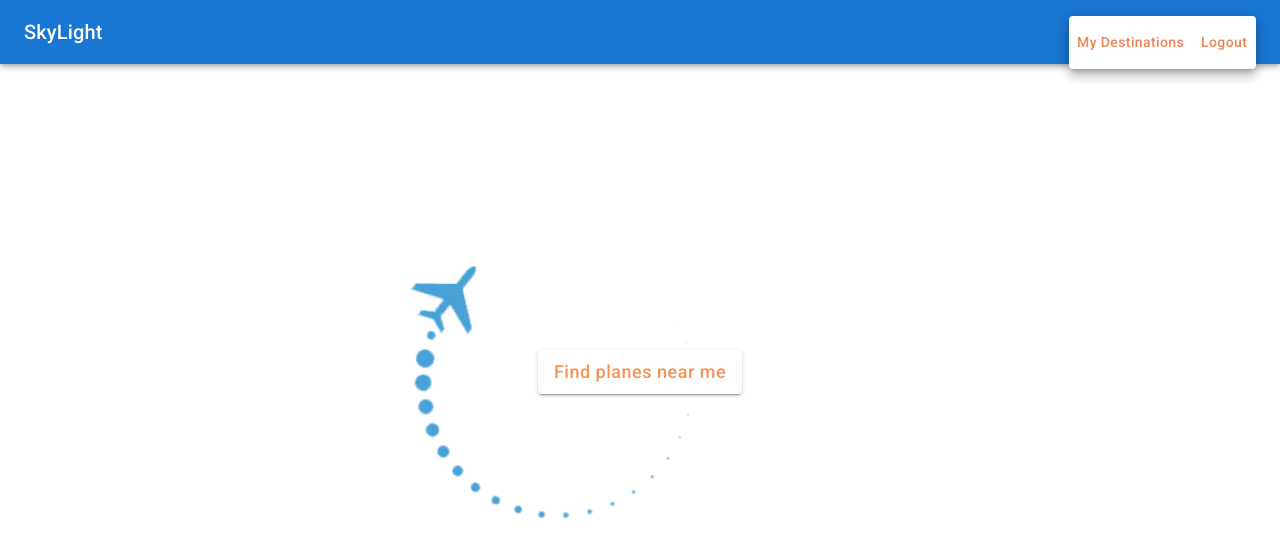
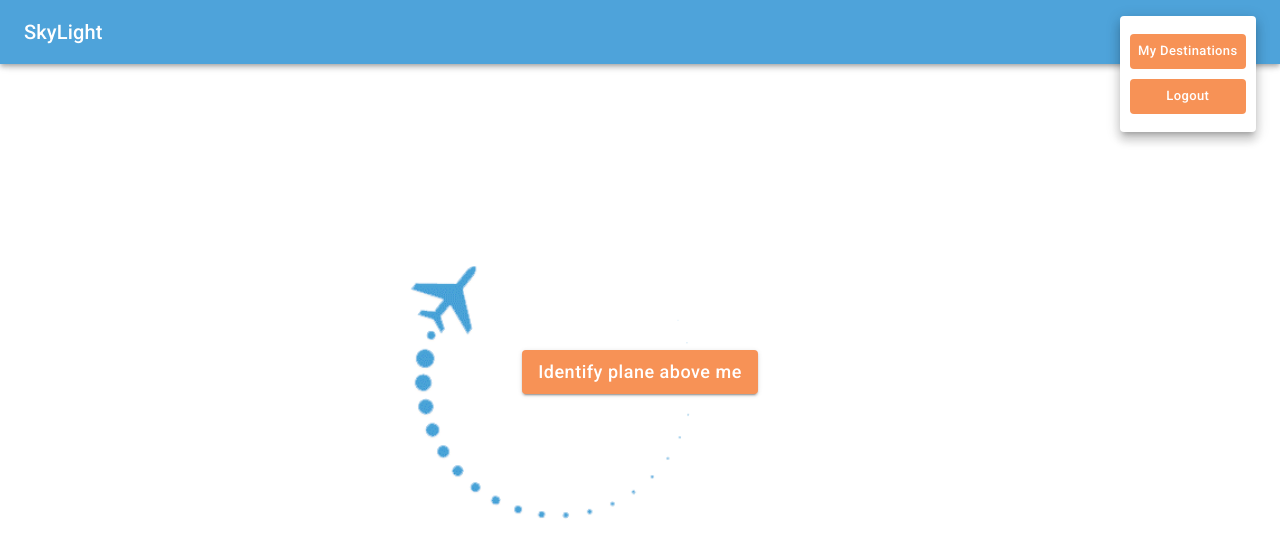
Before and after one commit to SkyL-i-ght/Skylight, a React app: page / in a window 1280 px wide. Both pictures are taken after a click on the button 1232 px from the left and 32 px from the top of the page. Shown: the top 556 px of the page. Built offline with nearby package versions, Linux system fonts and the light colour scheme; no server answers.

Commit message:
Updated styling on pages with WIP nav and destinations page

```diff
--- a/frontend/App.jsx
+++ b/frontend/App.jsx
@@ -67,7 +67,7 @@ class App extends Component {
           <div className="overlay">
           <img className="plane" src={Plane} />
 
-          <Button variant="contained" style={{ fontSize: '18px', color: "#F79256", backgroundColor: "white" }} className="findPlanesButton" component={ Link } to={'/mapview'} state={{ coords: this.state.coords, bindingBox: this.state.bindingBox }}> Find planes near me </Button>
+          <Button variant="contained" style={{ fontSize: '18px', color: "white", backgroundColor: "#F79256" }} className="findPlanesButton" component={ Link } to={'/mapview'} state={{ coords: this.state.coords, bindingBox: this.state.bindingBox }}> Identify plane above me </Button>
           </div>
 
         </div>
--- a/frontend/components/NavBar.jsx
+++ b/frontend/components/NavBar.jsx
@@ -26,12 +26,11 @@ export default function Navbar() {
   };
 
   return (
-      <AppBar >
+    <AppBar style={{backgroundColor: "#4EA3DA"}} >
       <Toolbar>
         <Typography variant="h6" component="div" sx={{ flexGrow: 1 }}>
           SkyLight
         </Typography>
-
         <div>
           <IconButton
             size="large"
@@ -57,17 +56,25 @@ export default function Navbar() {
             open={Boolean(anchorEl)}
             onClose={handleClose}
           >
-                  <div>
+            <div className="test">
               <Button
-                    id="destination"
-                    variation="contained"
-                    className="signinbtn"
-                    style={{ fontSize: '14px', color: "#EF8354", backgroundColor: "white" }}
-                    component={ Link } to={'/dataview'}>
+                variation="outlined"
+                className="dataviewbtn"
+                style={{ fontSize: '13px', color: "white", backgroundColor: "#F79256" }}
+                component={ Link }
+                to={'/dataview'}>
                   My Destinations
               </Button>
-
-                    <Button variation="outlined" className="signinbtn" style={{ fontSize: '14px', color: "#EF8354", backgroundColor: "white" }} component={ Link } to={'/signin'}> Logout</Button>
+              <div className="test2">
+              <Button
+                variation="outlined"
+                className="signinbtn"
+                style={{ fontSize: '13px', color: "white", backgroundColor: "#F79256" }}
+                component={ Link }
+                to={'/signin'}>
+                  Logout
+              </Button>
+              </div>
             </div>
           </Menu>
         </div>
--- a/frontend/routes/dataview.jsx
+++ b/frontend/routes/dataview.jsx
@@ -1,10 +1,11 @@
 import React, { Component } from 'react';
+import Navbar from '../components/Navbar.jsx';
 
 
 function DataView(props) {
 
 return (
-  <p>Hi</p>
+  <Navbar/>
 );
 }
 
--- a/frontend/styles.css
+++ b/frontend/styles.css
@@ -55,7 +55,27 @@ margin-left: -30px;
   color: black;
 }
 
+.dataviewbtn {
+  text-transform: unset !important;
+  color: black;
+  margin-bottom: 500px;
+}
+
 .signupbtn {
   text-transform: unset !important;
   color: black;
 }
+
+.test {
+  display: flex;
+  flex-direction: column;
+  padding: 10px;
+  justify-content: space-between
+}
+
+.test2 {
+  display: flex;
+  flex-direction: column;
+  padding-top: 10px;
+  justify-content: space-between
+}
```
Also changed, not shown: frontend/components/archiveNavbar.jsx (deleted, +0 -56 lines). Lines whose indentation alone changed are shown as unchanged.
